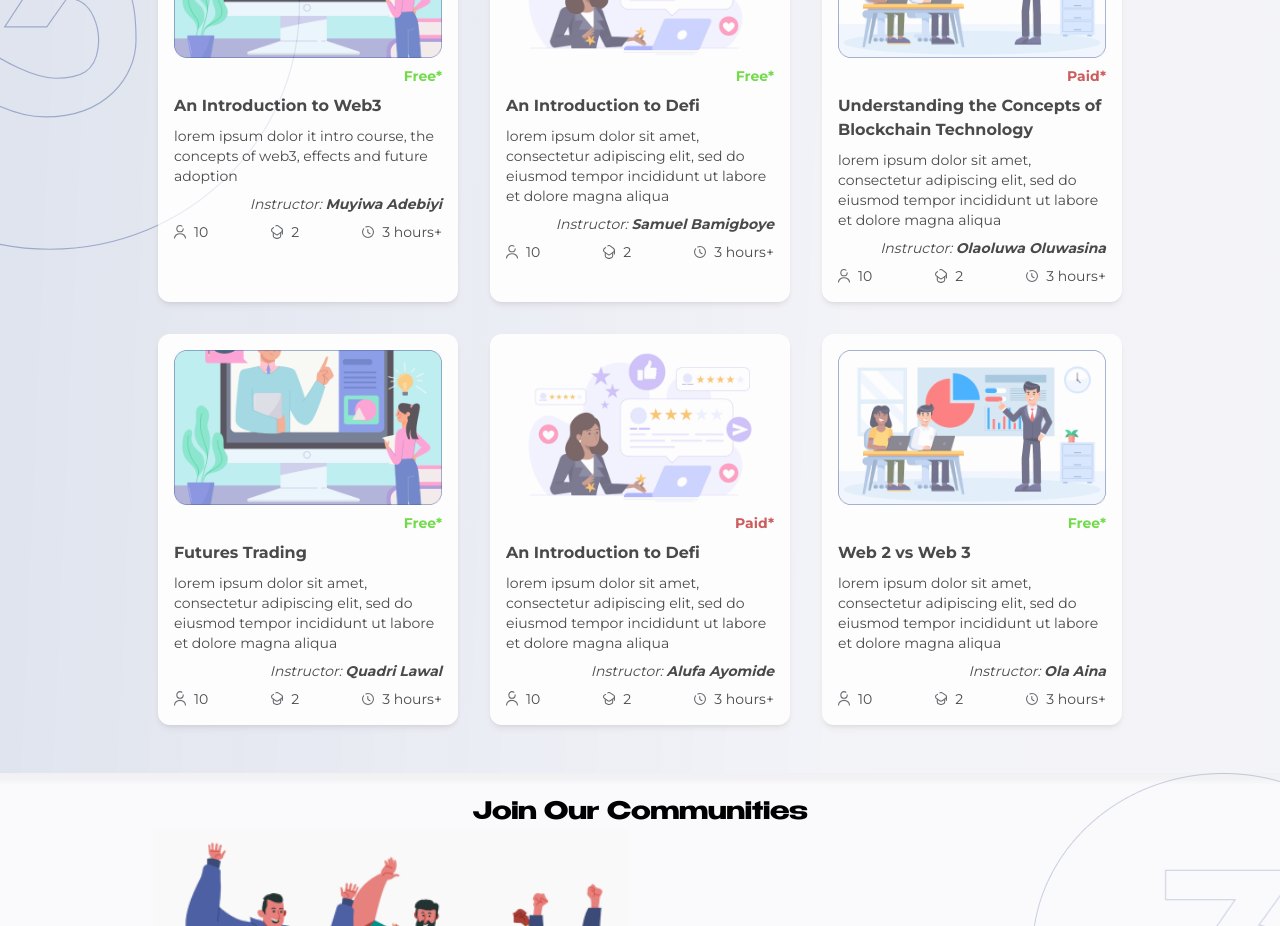
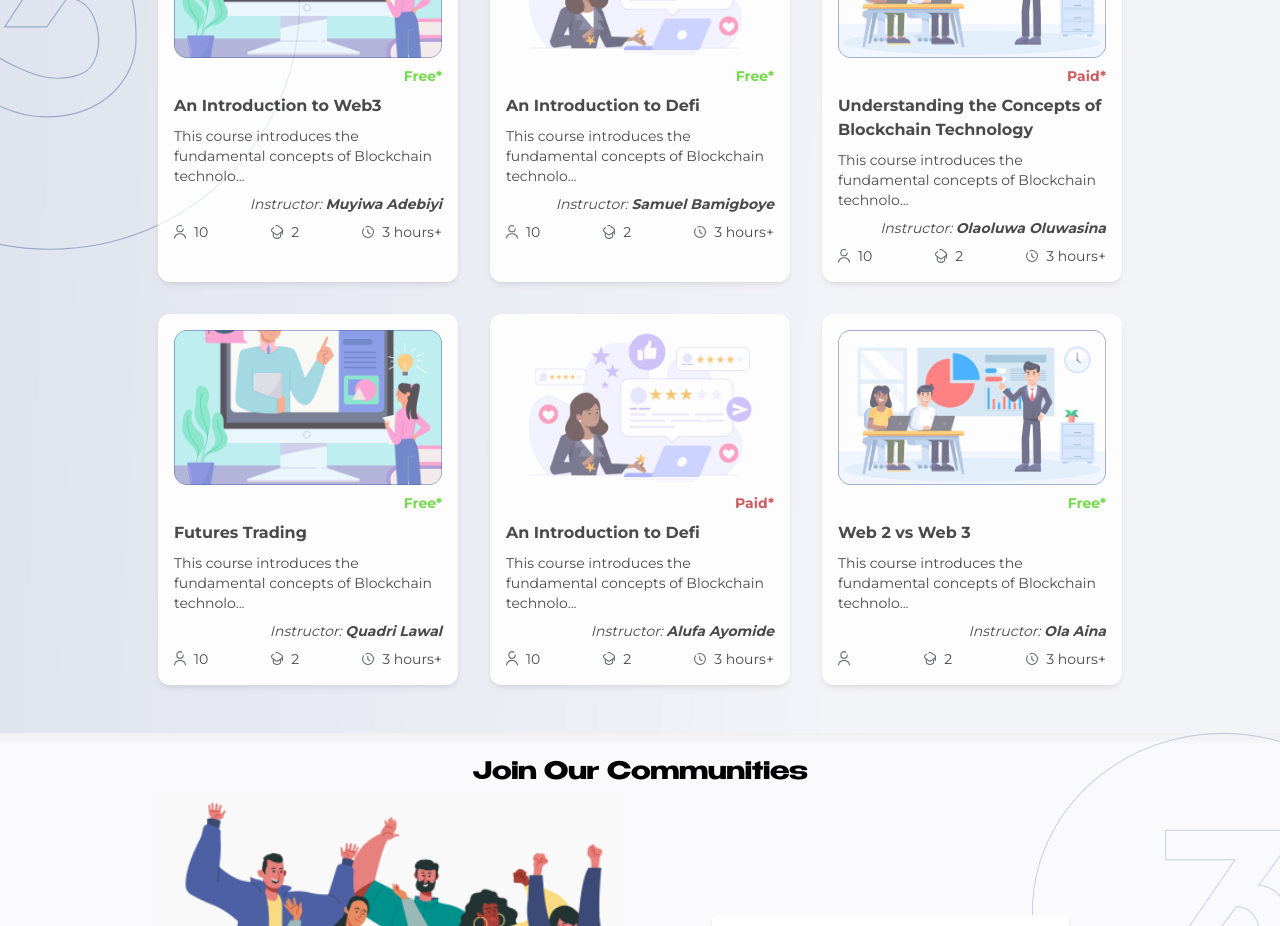
Before and after one commit to Jaeger-11/O3-Finance-School, a React (Vite) app: page / in a window 1280 px wide. Shown: the part 1000-1926 px from the top of the page. Built offline with nearby package versions, Linux system fonts and the light colour scheme.

Commit message:
re: transitions

```diff
--- a/src/components/CoursesHome.jsx
+++ b/src/components/CoursesHome.jsx
@@ -3,6 +3,7 @@ import { courses } from '../data';
 import hours from "../assets/courses-duration.svg";
 import teacher from "../assets/courses-teacher.svg";
 import student from "../assets/courses-student.svg";
+import { motion } from 'framer-motion';
 
 const CoursesHome = () => {
   return (
@@ -12,14 +13,20 @@ const CoursesHome = () => {
             {courses.map((course) => {
                 const { intro, title, instructor, duration, students, teachers, illustration, free } = course
                 return (
-                    <div key={instructor} className='p-4 rounded-xl bg-white shadow-md max-w-[300px] font-alternate cursor-pointer'>
+                    <motion.div
+                    whileHover={{scale:1.1, opacity:0.7}}
+                    whileTap={{scale:0.9}}
+                    initial={{opacity:0, y:100}}
+                    whileInView={{opacity:1, y:0}}
+                    transition={{duration:0.5}}
+                    key={instructor} className='p-4 rounded-xl bg-white shadow-md max-w-[300px] font-alternate cursor-pointer'>
                         <img src={illustration} alt="title" />
                         <article className='flex flex-col gap-2 mt-2'>
                             { free ?
                             <span className='text-sm text-lightgreen text-right font-bold'>Free*</span> :
                             <span className='text-sm text-red-700 font-bold text-right'>Paid*</span> }
                             <h4 className='font-bold text-base'>{title}</h4>
-                            <p className='text-sm '>{intro}</p>
+                            <p className='text-sm'>{intro.substring(0,70)}...</p>
                             <p className="italic text-sm text-right">Instructor: <span className='font-bold'>{instructor}</span> </p>
                             <div className='flex justify-between'>
                                 <span className='flex justify-center items-center gap-2 text-sm'> <img src={student} alt="student icon" className='w-3'/> {students} </span>
@@ -27,7 +34,7 @@ const CoursesHome = () => {
                                 <span className='flex justify-center items-center gap-2 text-sm'> <img src={hours} alt="duration icon" className='w-3'/> {duration} hours+ </span>
                             </div>
                         </article>
-                    </div>
+                    </motion.div>
                 )
             })}
         </section>
--- a/src/components/Navbar.jsx
+++ b/src/components/Navbar.jsx
@@ -2,6 +2,7 @@ import React from 'react';
 import O3logo from "../assets/o3logo.png";
 import {useState} from "react";
 import { Link } from "react-router-dom";
+import { motion } from 'framer-motion';
 
 const Navbar = () => {
 
@@ -12,7 +13,11 @@ const Navbar = () => {
   }
 
   return (
-    <nav className="font-alternate text-darkblue mx-auto p-4 md:p-0 md:pt-8 md:pb-4">
+    <motion.nav className="font-alternate text-darkblue mx-auto p-4 md:p-0 md:pt-8 md:pb-4"
+    initial={{opacity:0,y:-50}}
+    animate={{opacity:1,y:0}}
+    transition={{duration:0.5}}
+    >
       <div className="flex items-center justify-between container mx-auto">
         <div>
           <a href="/"><img src={O3logo} alt="O3 finance school"/></a>
@@ -55,7 +60,7 @@ const Navbar = () => {
         </div>
       </div> : null
       }
-    </nav>
+    </motion.nav>
   )
 }
 
--- a/src/data.js
+++ b/src/data.js
@@ -27,7 +27,7 @@ export const courses = [
     {
         title: "An Introduction to Web3",
         instructor: " Muyiwa Adebiyi ",
-        intro:"lorem ipsum dolor it intro course, the concepts of web3, effects and future adoption",
+        intro:"This course introduces the fundamental concepts of Blockchain technology and Web3., the concepts of web3, effects and future adoption",
         students: 10,
         teachers: 2,
         duration: 3,
@@ -37,7 +37,7 @@ export const courses = [
     {
         title: "An Introduction to Defi",
         instructor: " Samuel Bamigboye ",
-        intro:"lorem ipsum dolor sit amet, consectetur adipiscing elit, sed do eiusmod tempor incididunt ut labore et dolore magna aliqua",
+        intro:"This course introduces the fundamental concepts of Blockchain technology and Web3., the concepts of web3, effects and future adoption",
         students: 10,
         teachers: 2,
         duration: 3,
@@ -47,7 +47,7 @@ export const courses = [
     {
         title: "Understanding the Concepts of Blockchain Technology",
         instructor: " Olaoluwa Oluwasina ",
-        intro:"lorem ipsum dolor sit amet, consectetur adipiscing elit, sed do eiusmod tempor incididunt ut labore et dolore magna aliqua",
+        intro:"This course introduces the fundamental concepts of Blockchain technology and Web3., the concepts of web3, effects and future adoption",
         students: 10,
         teachers: 2,
         duration: 3,
@@ -56,7 +56,7 @@ export const courses = [
     {
         title: "Futures Trading",
         instructor: " Quadri Lawal ",
-        intro:"lorem ipsum dolor sit amet, consectetur adipiscing elit, sed do eiusmod tempor incididunt ut labore et dolore magna aliqua",
+        intro:"This course introduces the fundamental concepts of Blockchain technology and Web3., the concepts of web3, effects and future adoption",
         students: 10,
         teachers: 2,
         duration: 3,
@@ -66,7 +66,7 @@ export const courses = [
     {
         title: "An Introduction to Defi",
         instructor: " Alufa Ayomide ",
-        intro:"lorem ipsum dolor sit amet, consectetur adipiscing elit, sed do eiusmod tempor incididunt ut labore et dolore magna aliqua",
+        intro:"This course introduces the fundamental concepts of Blockchain technology and Web3., the concepts of web3, effects and future adoption",
         students: 10,
         teachers: 2,
         duration: 3,
@@ -75,8 +75,8 @@ export const courses = [
     {
         title: "Web 2 vs Web 3",
         instructor: "Ola Aina  ",
-        intro:"lorem ipsum dolor sit amet, consectetur adipiscing elit, sed do eiusmod tempor incididunt ut labore et dolore magna aliqua",
-        students: 10,
+        intro:"This course introduces the fundamental concepts of Blockchain technology and Web3., the concepts of web3, effects and future adoption",
+        student: 10,
         teachers: 2,
         duration: 3,
         illustration:illustration3,
--- a/src/pages/Home.jsx
+++ b/src/pages/Home.jsx
@@ -24,19 +24,25 @@ function Home() {
             <motion.img
             initial={{opacity: 0, x: 100}}
             whileInView={{opacity:1, x:0}}
-            transition = {{duration: 1}}
+            transition = {{duration: 1, delay:0.1, type:'tween'}}
             src={heroImage} alt="finance photo" className="mx-auto" />
           </div>
           <motion.article
-          initial={{opacity:0}}
-          whileInView={{ opacity: 1}}
-          transition={{duration: 2}}
+          initial={{opacity:0, y:100}}
+          whileInView={{ opacity: 1, y:0}}
+          transition={{duration: 1, delay: 0.1, type: 'tween'}}
           className="text-center text-black md:text-left md:flex-[60%] ">
             <h3 className="text-xl transition-all mb-2 md:text-4xl benzin-bold">
               We teach <br /> you about <span className="text-darkblue">finance</span>
             </h3>
             <p className="md:text-2xl benzin-regular">Financial information to achieve wealth creation, wealth sustainability, and wealth management</p>
-            <Link to='/about'><button className="text-darkblue my-4 font-medium text-base py-4 px-8 shadow-xl md:text-lg">Read More</button></Link>
+            <Link to='/about'>
+              <motion.button
+              whileTap={{scale:0.9}}
+              whileHover={{scale: 1.1}}
+              className="text-darkblue my-4 font-medium text-base py-4 px-8 shadow-xl md:text-lg">Read More
+              </motion.button>
+            </Link>
           </motion.article>
         </section>
         <motion.section
@@ -73,7 +79,7 @@ function Home() {
           <motion.img
           initial={{x: -200}}
           whileInView={{x:0}}
-          duration={0.5}
+          transition={{duration: 0.5, type: 'tween'}}
           src={community} alt="communities illustration" className="flex-1"/>
           <motion.div
 
```
